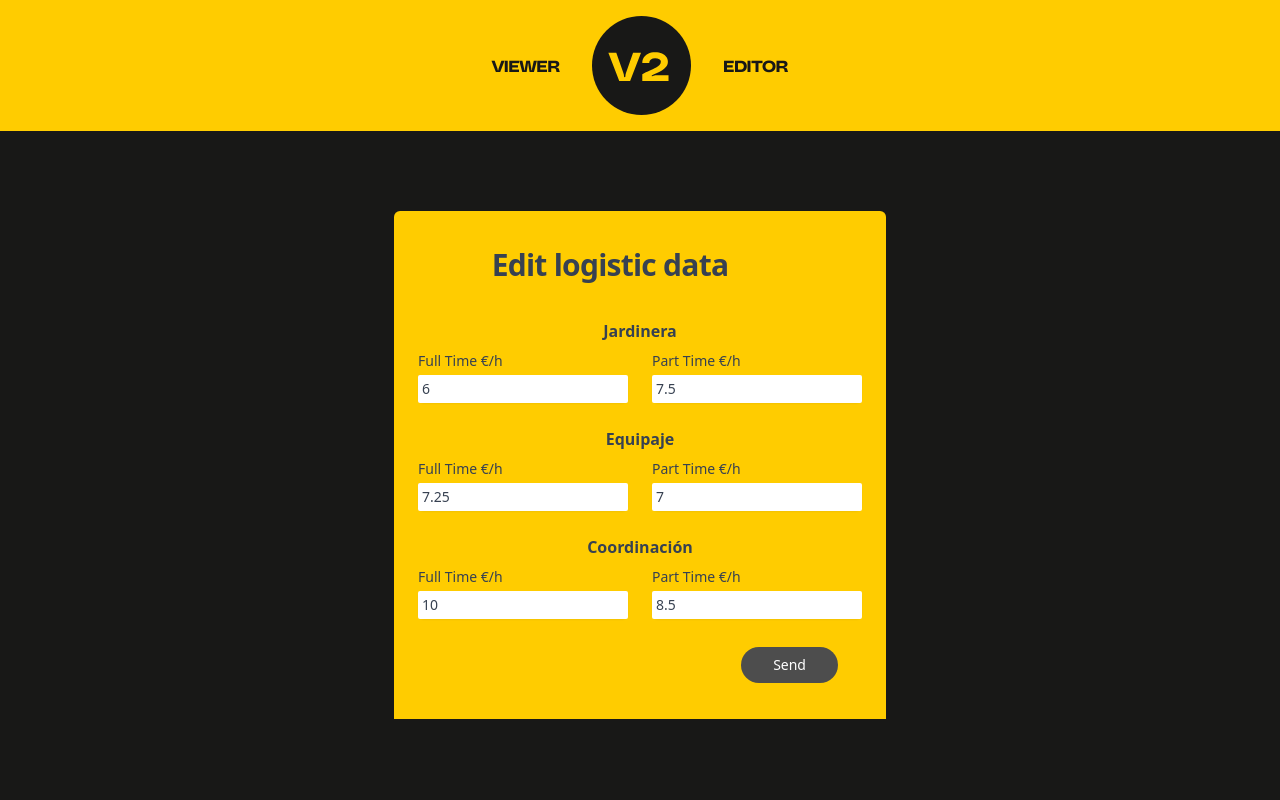
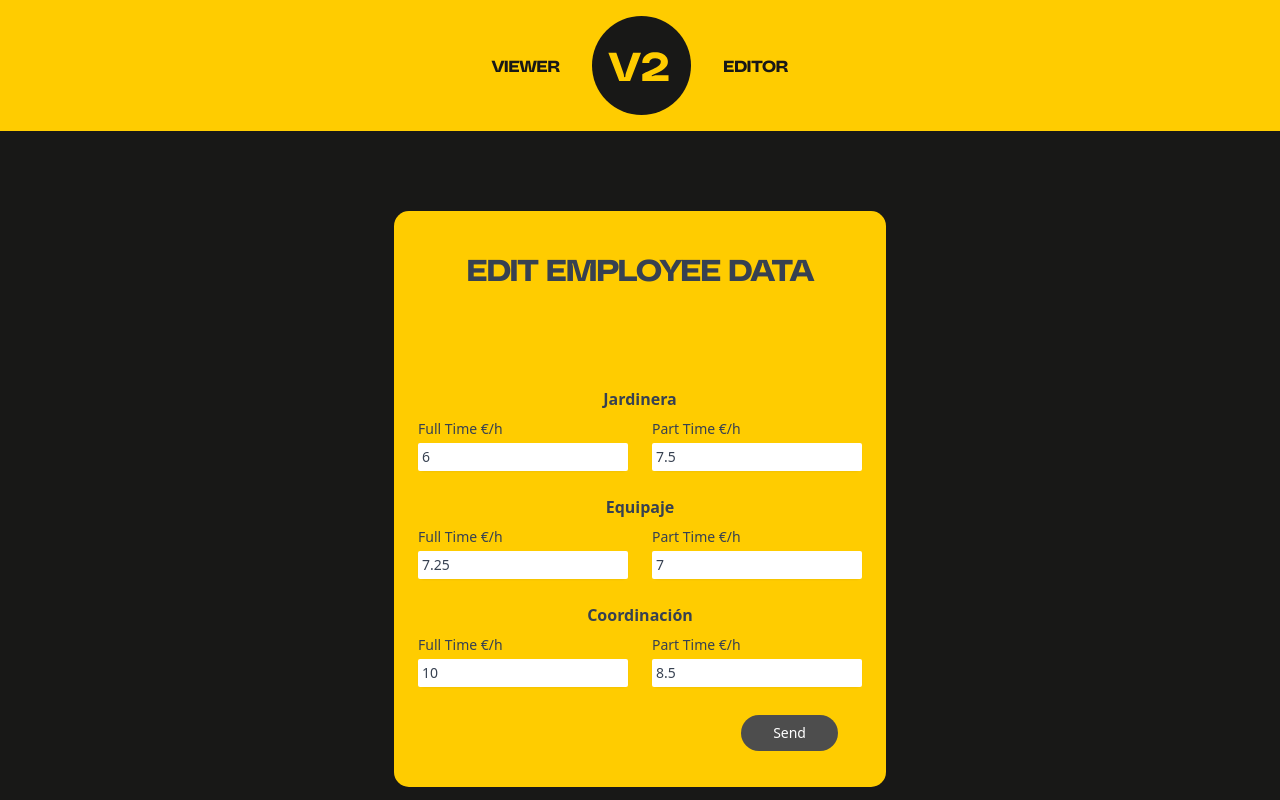
Before and after one commit to marnauortega/hackhathon-vueling-team-2, a React (Vite) app in the folder frontend/: page /formPage in a window 1280 px wide. Shown: the top 800 px of the page. Built offline with nearby package versions, Linux system fonts and the light colour scheme; no server answers; some icons are missing.

Commit message:
more css

```diff
--- a/frontend/src/data/db.js
+++ b/frontend/src/data/db.js
@@ -51,7 +51,7 @@ const fakeUsers = [
     id: 5,
     day: "02/02/2023",
     hour: 10,
-    handlingFunction: "JARDINERA",
+    handlingFunction: "COORDINACION",
     fulltimeEmployees: 4,
     parttimeEmployees: 2,
     totalEmployees: 8,
@@ -75,7 +75,7 @@ const fakeUsers = [
     id: 7,
     day: "02/02/2023",
     hour: 12,
-    handlingFunction: "JARDINERA",
+    handlingFunction: "EQUIPAJE",
     fulltimeEmployees: 1,
     parttimeEmployees: 3,
     totalEmployees: 4,
@@ -111,7 +111,7 @@ const fakeUsers = [
     id: 10,
     day: "02/02/2023",
     hour: 15,
-    handlingFunction: "JARDINERA",
+    handlingFunction: "COORDINACION",
     fulltimeEmployees: 1,
     parttimeEmployees: 3,
     totalEmployees: 4,
--- a/frontend/src/main.jsx
+++ b/frontend/src/main.jsx
@@ -3,31 +3,30 @@ import ReactDOM from "react-dom/client";
 import Router from "./components/Router";
 import axios from "axios";
 import "./index.css";
+import usersDb from "../src/data/db";
 
 // Create a new context
 export const UsersContext = createContext();
 
 function App() {
-  const [users, setUsers] = useState([]);
-  useEffect(() => {
-    async function fetchData() {
-
-      axios
-        .post(" https://vuelingemployee-api.azurewebsites.net/User/login", {
-          username: "VuelingEmployeeUser",
-          password: "VuelingEmployeeUser$123",
-        })
-        .then(function (response) {
-          console.log(response);
-          setUsers(response);
-        })
-        .catch(function (error) {
-          console.log(error);
-        });
-
-    }
-    fetchData();
-  }, []);
+  const [users, setUsers] = useState(usersDb);
+  // useEffect(() => {
+  //   async function fetchData() {
+  //     axios
+  //       .post(" https://vuelingemployee-api.azurewebsites.net/User/login", {
+  //         username: "VuelingEmployeeUser",
+  //         password: "VuelingEmployeeUser$123",
+  //       })
+  //       .then(function (response) {
+  //         console.log(response);
+  //         setUsers(response);
+  //       })
+  //       .catch(function (error) {
+  //         console.log(error);
+  //       });
+  //   }
+  //   fetchData();
+  // }, []);
 
   const userData = { users, setUsers };
 
--- a/frontend/src/pages/FormPage.jsx
+++ b/frontend/src/pages/FormPage.jsx
@@ -1,4 +1,5 @@
 import React, { useEffect, useState } from "react";
+import styles from "../styles/Form.module.css";
 
 export const FormPage = () => {
   // const url ='https://vuelingemployee-api.azurewebsites.net/Handling'
@@ -61,19 +62,24 @@ export const FormPage = () => {
       <div className="flex align-center justify-center px-4 pt-10 text-[#4d4d4d] h-screen">
         <form className="flex justify-center mt-10">
           <div className="sm:overflow-hidden sm:rounded-md ">
-            <div className="px-4 py-5 sm:p-6 bg-[#ffcc00]">
-              <h1 className="flex text-gray-700 justify-center items-center font-bold tracking-tight text-3xl">
-                Edit logistic data
+            <div className={`${styles.card} px-6 py-6 sm:p-6 bg-[#ffcc00]`}>
+              <h1
+                className={`${styles.heading} flex text-gray-700 justify-center items-center font-bold tracking-tight text-3xl`}
+              >
+                Edit Employee Data
+              </h1>
               <lord-icon
                 src="https://cdn.lordicon.com/puvaffet.json"
                 trigger="hover"
                 colors="primary:#262525,secondary:#c55252"
+                className={styles.icon}
                 style={{
                   width: "60px",
                   height: "60px",
+                  display: "block",
+                  margin: "auto",
                 }}
               ></lord-icon>
-              </h1>
               {/* JARDINERA */}
               <h3 className="flex text-gray-700 justify-center items-center font-bold  mt-6 mb-2">Jardinera</h3>
               <div className="flex gap-6">
--- a/frontend/src/pages/Home.jsx
+++ b/frontend/src/pages/Home.jsx
@@ -5,8 +5,7 @@ import fulltime from "../assets/img/full-time-employee.svg";
 import parttime from "../assets/img/part-time-employee.svg";
 import jardinera from "../assets/img/jardinera.svg";
 import equipaje from "../assets/img/equipaje.svg";
-// import coordinacion from "../assets/img/coordinacion.svg";
-import fakeUsers from "../data/db";
+import coordinacion from "../assets/img/coordinacion.svg";
 
 const Home = () => {
   const { users, setUsers } = useContext(UsersContext);
@@ -43,7 +42,15 @@ const Home = () => {
     }
     if (filters.day === "des") {
       const usersCopy = [...users];
-      usersCopy.sort();
+      usersCopy.sort((a, b) => {
+        if (b.day > a.day) {
+          return -1;
+        }
+        if (a.day > b.day) {
+          return 1;
+        }
+        return 0;
+      });
       setUsers(usersCopy);
       setfilters({ ...filters, day: "asc" });
       console.log(usersCopy);
@@ -168,7 +175,7 @@ const Home = () => {
           </tr>
         </thead>
         <tbody className={styles.tableBody}>
-          {fakeUsers.map((row) => (
+          {users.map((row) => (
             <tr key={row.id} className={styles.row}>
               <td className={styles.cell}>
                 <p>{row.day}</p>
@@ -179,7 +186,7 @@ const Home = () => {
               <td className={styles.cell}>
                 <div className={styles.doubleCell}>
                   <img src={selectIcon(row.handlingFunction)} />
-                  <p>{row.handlingFunction}</p>
+                  <p className={styles.task}>{row.handlingFunction}</p>
                 </div>
               </td>
               <td className={styles.cell}>
--- a/frontend/src/pages/Login.jsx
+++ b/frontend/src/pages/Login.jsx
@@ -2,6 +2,7 @@ import { useContext, useState } from "react";
 import { Link } from "react-router-dom";
 import { useNavigate } from "react-router-dom";
 import Navbar from "../components/Navbar";
+import styles from "../styles/Login.module.css";
 
 function Login() {
   const usersFake = [
@@ -28,14 +29,14 @@ function Login() {
   return (
     <>
       <div className="relative flex items-center h-screen justify-center px-4 text-[#4d4d4d]">
-        <div className="flex h-[300px] rounded-md bg-[#ffcc00] flex-col justify-between p-6">
+        <div className={`${styles.card} flex w-[400px] h-[300px] bg-[#ffcc00] flex-col justify-between p-6`}>
           <div className="w-full space-y-8 ">
             <div className="">
-              <h2 className="mt-5 text-3xl font-bold tracking-tight">Login</h2>
+              <h2 className={`${styles.heading} mt-5 text-3xl font-bold tracking-tight`}>Login</h2>
             </div>
             <form className="mt-8 space-y-6" action="#" method="POST" onSubmit={handleSubmit}>
               <input type="hidden" name="remember" defaultValue="true" />
-              <div className="grid gap-2 rounded-md shadow-sm">
+              <div className="grid gap-3 rounded-md shadow-sm">
                 <div>
                   <label htmlFor="email-address" className="sr-only">
                     Email address
@@ -45,7 +46,7 @@ function Login() {
                     name="email"
                     type="email"
                     required
-                    className="p-1 rounded-sm w-full max-w-xs bg-white"
+                    className="p-1 rounded-sm w-full bg-white"
                     placeholder="User email"
                     value={values.email}
                     onChange={(e) => setValues((prev) => ({ ...prev, email: e.target.value }))}
--- /dev/null
+++ b/frontend/src/styles/Form.module.css
@@ -0,0 +1,17 @@
+.card {
+  border-radius: 15px;
+}
+
+.heading {
+  margin: auto;
+  text-align: center;
+  text-transform: uppercase;
+  font-family: "Polysans";
+  padding-top: 1rem;
+  padding-bottom: 1rem;
+}
+
+.icon {
+  display: block;
+  margin: auto;
+}
--- a/frontend/src/styles/Home.module.css
+++ b/frontend/src/styles/Home.module.css
@@ -69,3 +69,7 @@
   gap: 1rem;
   justify-content: center;
 }
+
+.task {
+  width: 60px;
+}
--- /dev/null
+++ b/frontend/src/styles/Login.module.css
@@ -0,0 +1,11 @@
+.card {
+  border-radius: 15px;
+}
+
+.heading {
+  margin: auto;
+  text-align: center;
+  text-transform: uppercase;
+  font-family: "Polysans";
+  margin-bottom: 3rem;
+}
```
Lines whose indentation alone changed are shown as unchanged.
